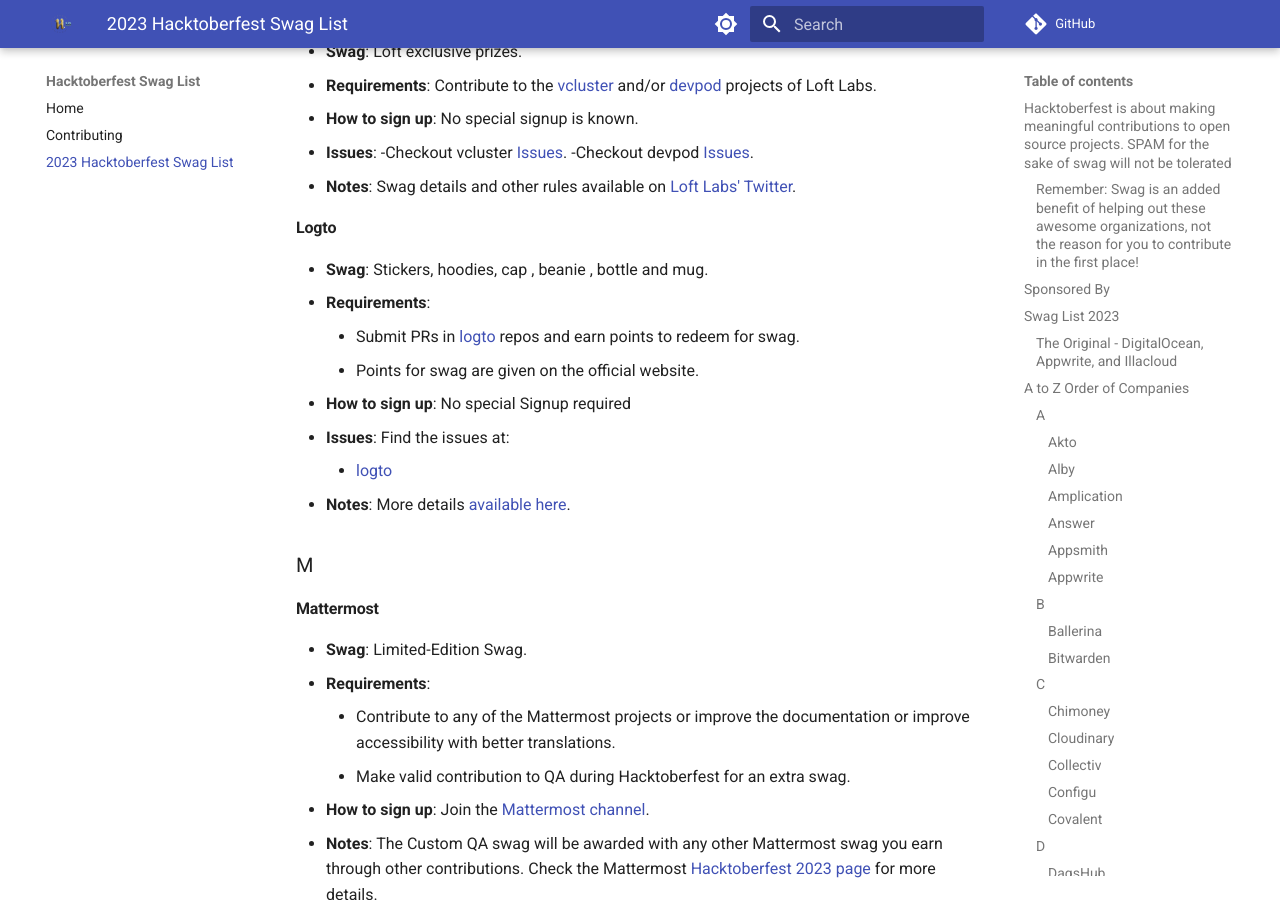
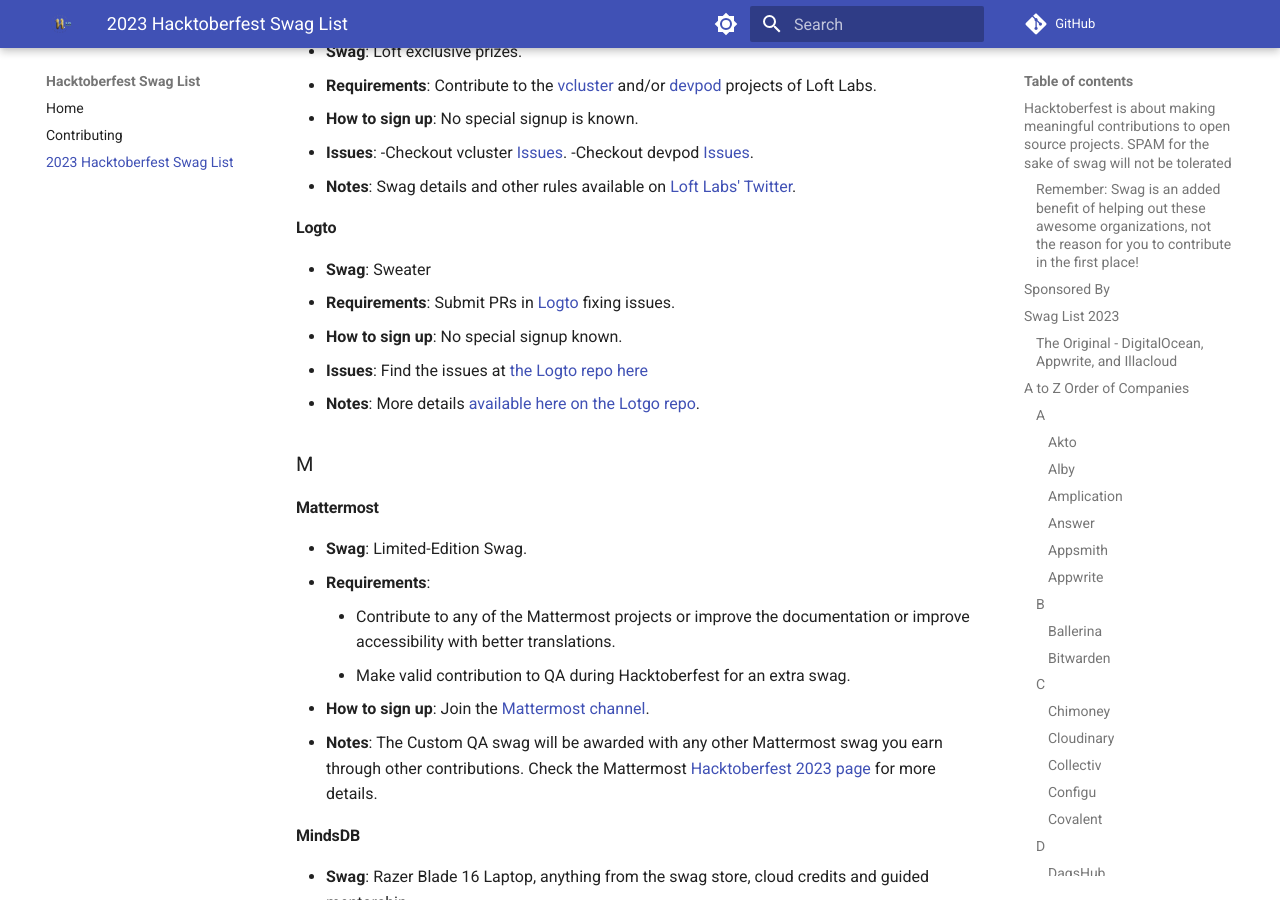
Before and after one commit to crweiner/hacktoberfest-swag-list, an MkDocs documentation site: the page built from docs/list.md, in a window 1280 px wide and 900 px high, scrolled down 11017 px. Built offline with MkDocs 1.6.1 and Material for MkDocs 9.7.7, drawn with Linux system fonts in a browser that asks for light colours; plug-ins that fetch from the network failed and are left out; comment, search, counter and statistics services are not loaded.

Commit message:
Logto update

```diff
--- a/docs/list.md
+++ b/docs/list.md
@@ -360,14 +360,11 @@
 
 #### **Logto**
 
-- **Swag**: Stickers, hoodies, cap , beanie , bottle and mug.
-- **Requirements**:
-    - Submit PRs in [logto](https://github.com/logto-io/logto) repos and earn points to redeem for swag.
-    - Points for swag are given on the official website.
-- **How to sign up**: No special Signup required
-- **Issues**: Find the issues at:
-    - [logto](https://github.com/logto-io/logto/issues)
-- **Notes**: More details [available here](https://logto.io/?utm_source=github&utm_medium=repo_logto).
+- **Swag**: Sweater
+- **Requirements**: Submit PRs in [Logto](https://github.com/logto-io/logto) fixing issues.
+- **How to sign up**: No special signup known.
+- **Issues**: Find the issues at [the Logto repo here](https://github.com/logto-io/logto/issues)
+- **Notes**: More details [available here on the Lotgo repo](https://github.com/logto-io/logto/issues/4511).
 
 ### M
 
```
